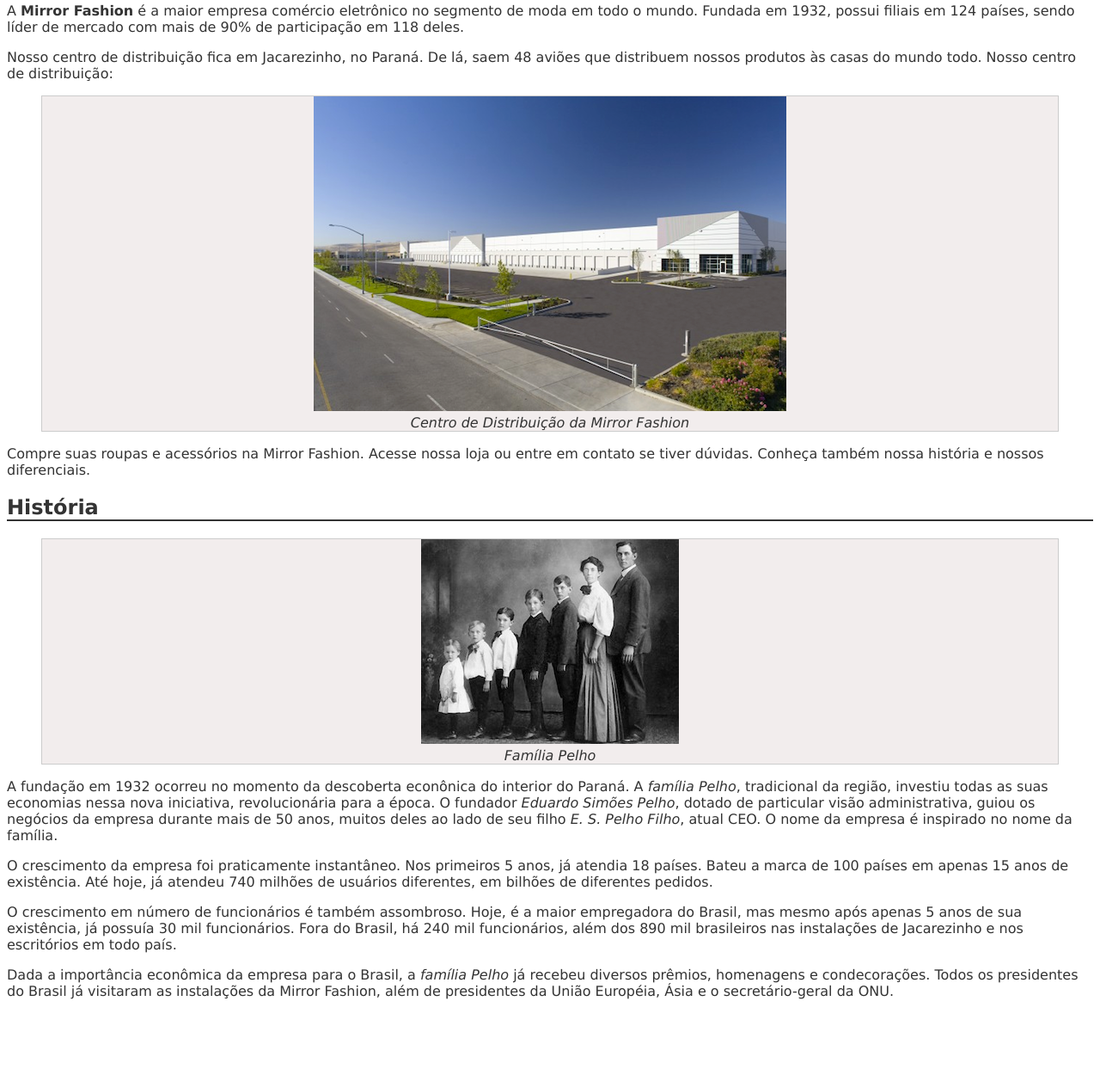
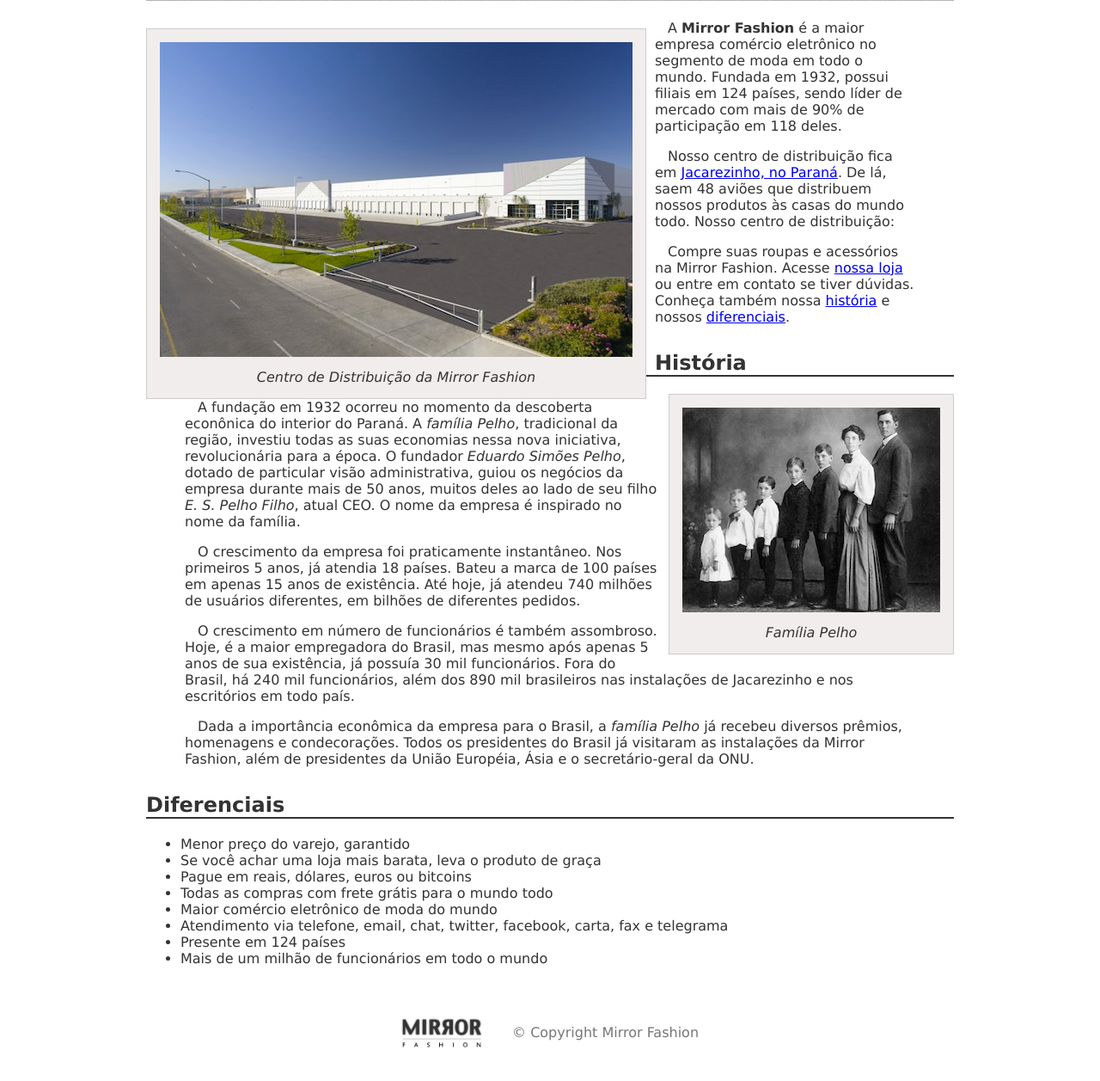
Before and after one commit to RodrigoTeles85/MirrorFashion, a plain HTML site: page mirrorfashion/sobre.html in a window 1280 px wide. Shown: the part 175-1432 px from the top of the page at 86% size. Before the commit the page ends 1353 px from the top, so only its background shows below. Drawn offline with Linux system fonts and the light colour scheme.

Commit message:
adicionando arquivo index.html ao projeto e trabalhando com imagens

```diff
--- a/css/sobre.css
+++ b/css/sobre.css
@@ -1,22 +1,68 @@
 body {
   color: #333333;
   font-family: 'Lucida Sans Unicode', 'Lucida Grande', sans-serif;
+  margin-left: auto;
+  margin-right: auto;
+  width: 940px;
+}
+
+#cabecalho {
+  text-align: center;
+}
+
+.logo-principal {
 }
 
 h1 {
   background-image: url(../img/sobre-background.jpg);
+  padding: 10px;
+}
+
+#centro-distribuicao {
+  margin-left: auto;
+  margin-right: auto;
+  width: 550px;
+  float: left;
+  margin: 10px 10px 0 0;
 }
 
 h2 {
   border-bottom: 2px solid #333333;
+  margin-top: 30px;
+}
+
+#familia-pelho {
+  float: right;
+  margin: 0 0 10px 10px;
+}
+
+p {
+  padding: 0 45px;
+  text-indent: 15px;
 }
 
 figure {
   background-color: #f2eded;
   border: 1px solid #ccc;
   text-align: center;
+  padding: 15px;
+  margin: 30px;
 }
 
 figcaption {
   font-style: italic;
+  margin-top: 10px;
 }
+
+#rodape {
+  color: #777;
+  margin: 30px 0;
+  padding: 30px 0;
+  text-align: center;
+}
+
+#rodape img {
+  margin-right: 30px;
+  vertical-align: middle;
+  width: 94px;
+}
--- a/mirrorfashion/sobre.html
+++ b/mirrorfashion/sobre.html
@@ -9,9 +9,19 @@
     <link rel="stylesheet" href="/css/sobre.css" />
   </head>
   <body>
-    <img src="/img/logo.png" alt="Logo da Mirror Fashion" />
+    <div id="cabecalho">
+      <img src="/img/logo.png" alt="Logo da Mirror Fashion" />
+    </div>
 
     <h1>A Mirror Fashion</h1>
+
+    <figure id="centro-distribuicao">
+      <img
+        src="/img/centro-distribuicao.png"
+        alt="Foto do Centro de distribuição da Mirror Fashion"
+      />
+      <figcaption>Centro de Distribuição da Mirror Fashion</figcaption>
+    </figure>
 
     <p>
       A <strong>Mirror Fashion</strong> é a maior empresa comércio eletrônico no
@@ -21,28 +31,23 @@
     </p>
 
     <p>
-      Nosso centro de distribuição fica em Jacarezinho, no Paraná. De lá, saem
-      48 aviões que distribuem nossos produtos às casas do mundo todo. Nosso
-      centro de distribuição:
+      Nosso centro de distribuição fica em
+      <a href="https://maps.google.com.br/?q=Jacarezinho" target="_blank"
+        >Jacarezinho, no Paraná</a
+      >. De lá, saem 48 aviões que distribuem nossos produtos às casas do mundo
+      todo. Nosso centro de distribuição:
     </p>
 
-    <figure>
-      <img
-        src="/img/centro-distribuicao.png"
-        alt="Foto do Centro de distribuição da Mirror Fashion"
-      />
-      <figcaption>Centro de Distribuição da Mirror Fashion</figcaption>
-    </figure>
-
     <p>
-      Compre suas roupas e acessórios na Mirror Fashion. Acesse nossa loja ou
-      entre em contato se tiver dúvidas. Conheça também nossa história e nossos
-      diferenciais.
+      Compre suas roupas e acessórios na Mirror Fashion. Acesse
+      <a href="index.html">nossa loja</a> ou entre em contato se tiver dúvidas.
+      Conheça também nossa <a href="#historia">história</a> e nossos
+      <a href="#diferenciais">diferenciais</a>.
     </p>
 
-    <h2>História</h2>
+    <h2 id="historia">História</h2>
 
-    <figure>
+    <figure id="familia-pelho">
       <img src="/img/familia-pelho.jpg" alt="Foto da Família Pelho" />
       <figcaption>Família Pelho</figcaption>
     </figure>
@@ -79,5 +84,26 @@
       da Mirror Fashion, além de presidentes da União Européia, Ásia e o
       secretário-geral da ONU.
     </p>
+
+    <h2 id="diferenciais">Diferenciais</h2>
+
+    <ul>
+      <li>Menor preço do varejo, garantido</li>
+      <li>Se você achar uma loja mais barata, leva o produto de graça</li>
+      <li>Pague em reais, dólares, euros ou bitcoins</li>
+      <li>Todas as compras com frete grátis para o mundo todo</li>
+      <li>Maior comércio eletrônico de moda do mundo</li>
+      <li>
+        Atendimento via telefone, email, chat, twitter, facebook, carta, fax e
+        telegrama
+      </li>
+      <li>Presente em 124 países</li>
+      <li>Mais de um milhão de funcionários em todo o mundo</li>
+    </ul>
+
+    <div id="rodape">
+      <img src="/img/logo.png" alt="Logo da Mirror Fashion" />
+      &copy; Copyright Mirror Fashion
+    </div>
   </body>
 </html>
```
Also changed, not shown: mirrorfashion/index.html (added, +12 -0 lines).
